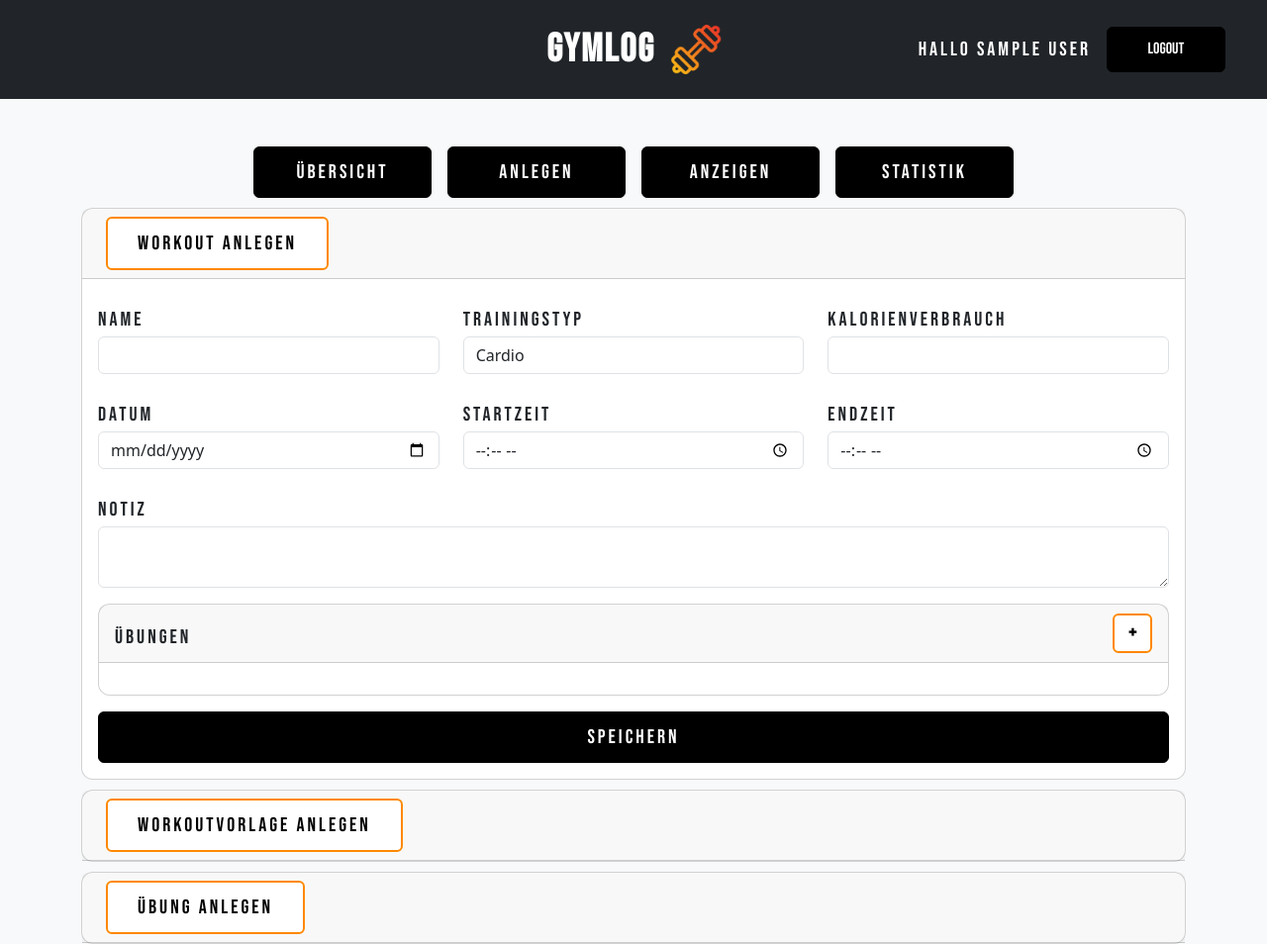
After one commit to rh3ss/GymLog, a Flask app: page /create in a window 1280 px wide, after a click on "Workout anlegen". The commit adds this page. Shown: the whole page at 99% size. Run offline with Flask 3, Linux system fonts and the light colour scheme; the visitor is signed in with stand-in values (Sample User, id 1); data comes from the database, SQL or seed files in the repository; some libraries are stand-ins or nearby versions.

Commit message:
Add exercises to workouts, refactoring of routes, renaming.

```diff
--- a/src/app.py
+++ b/src/app.py
@@ -3,14 +3,14 @@ import threading
 import webbrowser
 import time
 
-from routes.auth import auth_bp
-from routes.workouts import workouts_bp
+from routes.config import auth_bp, pages_bp, workouts_bp
 
 def create_app() -> Flask:
     app = Flask(__name__)
     app.secret_key = "SECRET_KEY"
 
     app.register_blueprint(auth_bp)
+    app.register_blueprint(pages_bp)
     app.register_blueprint(workouts_bp)
 
     return app
--- /dev/null
+++ b/src/routes/pages.py
@@ -0,0 +1,38 @@
+from flask import render_template, session
+from .config import workout_service, pages_bp
+
+@pages_bp.route("/overview")
+def overview() -> str:
+    return render_template(
+        "pages/overview.html",
+        user_name=session["user_name"]
+    )
+
+@pages_bp.route("/create")
+def create() -> str:
+    workout_types = workout_service.get_workout_types()
+    muscle_group = workout_service.get_muscle_groups()
+    equipment = workout_service.get_equipment()
+    exercises = workout_service.get_exercises()
+    return render_template(
+        "pages/create.html",
+        user_name=session["user_name"],
+        workout_types=workout_types,
+        muscle_group=muscle_group,
+        equipment=equipment,
+        exercises=exercises
+    )
+
+@pages_bp.route("/display")
+def display() -> str:
+    return render_template(
+        "pages/display.html",
+        user_name=session["user_name"]
+    )
+
+@pages_bp.route("/statistics")
+def statistics() -> str:
+    return render_template(
+        "pages/statistics.html",
+        user_name=session["user_name"]
+    )
--- a/src/sql/create_tables.sql
+++ b/src/sql/create_tables.sql
@@ -31,7 +31,7 @@ CREATE TABLE IF NOT EXISTS exercise (
     exercise_id INTEGER NOT NULL,
     equipment_id INTEGER NOT NULL,
     muscle_group_id INTEGER NOT NULL,
-    name TEXT NOT NULL,
+    name TEXT NOT NULL UNIQUE,
     description TEXT,
     PRIMARY KEY (exercise_id),
     FOREIGN KEY (equipment_id) REFERENCES equipment(equipment_id),
--- a/src/static/style.css
+++ b/src/static/style.css
@@ -59,14 +59,14 @@ body {
     color: #ffffff;
 }
 
-.auth-text {
+.header-text {
     font-size: 60px;
     font-weight: 500;
     font-family: 'Bebas Neue', Arial, sans-serif;
     letter-spacing: 2px;
 }
 
-.auth-sub-text {
+.sub-text {
     font-size: 20px;
     font-weight: 1;
     font-family: 'Bebas Neue', Arial, sans-serif;
@@ -107,3 +107,17 @@ body {
     border-width: 2px;
     color: #000000;
 }
+
+.btn-workout-exercise {
+    height: 40px;
+    width: 40px;
+    font-size: 20px;
+    font-weight: bold;
+    display: flex;
+    align-items: center;
+    justify-content: center;
+    background-color: #ffffff;
+    border: 2px solid #ff8800;
+    color: #000000;
+    padding: 0;
+}
--- /dev/null
+++ b/src/templates/pages/create.html
@@ -0,0 +1,199 @@
+<!DOCTYPE html>
+<html>
+<head>
+    <meta charset="UTF-8">
+    <link rel="stylesheet" href="https://fonts.googleapis.com/css2?family=Bebas+Neue&display=swap">
+    <link rel="stylesheet" href="https://cdn.jsdelivr.net/npm/bootstrap@5.3.2/dist/css/bootstrap.min.css">
+    <link rel="stylesheet" href="https://cdn.jsdelivr.net/npm/bootstrap-select@1.14.0-beta3/dist/css/bootstrap-select.min.css">
+    <link rel="stylesheet" href="{{ url_for('static', filename='style.css') }}">
+</head>
+<body class="bg-light">
+    <nav class="navbar navbar-expand-lg navbar-dark bg-dark position-relative">
+        <div class="container-fluid d-flex justify-content-end align-items-center">
+            <div class="d-flex align-items-center gap-3">
+                <span class="text-white sub-text">Hallo {{ user_name }}</span>
+                <a href="{{ url_for('auth.logout') }}" class="btn btn-custom btn-logout">Logout</a>
+            </div>
+        </div>
+        <div class="position-absolute top-50 start-50 translate-middle d-flex align-items-center">
+            <span class="navbar-brand nav-text mb-0">GymLog</span>
+            <img src="{{ url_for('static', filename='img/logo.png') }}" alt="GymLog Logo" class="nav-logo">
+        </div>
+    </nav>
+    <div class="container mt-5">
+        <div class="d-flex justify-content-center mt-4">
+            <a href="{{ url_for('pages.overview') }}" class="btn btn-custom btn-switch mx-2">Übersicht</a>
+            <a href="{{ url_for('pages.create') }}" class="btn btn-custom btn-switch mx-2">Anlegen</a>
+            <a href="{{ url_for('pages.display') }}" class="btn btn-custom btn-switch mx-2">Anzeigen</a>
+            <a href="{{ url_for('pages.statistics') }}" class="btn btn-custom btn-switch mx-2">Statistik</a>
+        </div>
+        <div id="accordion">
+        <div class="card">
+            <div class="card-header" id="headingOne">
+                <h5 class="mb-0">
+                    <button class="btn btn-custom btn-accordion mx-2" data-bs-toggle="collapse" data-bs-target="#collapseOne" aria-expanded="true" aria-controls="collapseOne">Workout anlegen</button>
+                </h5>
+            </div>
+            <div class="collapse" id="collapseOne" aria-labelledby="headingOne" data-bs-parent="#accordion">
+                <div class="card-body">
+                    <form method="POST" action="{{ url_for('workouts.add_workout') }}">
+                        <div class="row mb-3">
+                            <div class="col-md-4">
+                                <label class="form-label sub-text">Name</label>
+                                <input type="text" name="workout_name" class="form-control" required></input>
+                            </div>
+                            <div class="col-md-4">
+                                <label class="form-label sub-text">Trainingstyp</label>
+                                <select class="form-control" name="workout_type" required>
+                                    {% for wt in workout_types %}
+                                        <option value="{{ wt.workout_type_id }}">{{ wt.name }}</option>
+                                    {% endfor %}
+                                </select>
+                            </div>
+                            <div class="col-md-4">
+                                <label class="form-label sub-text">Kalorienverbrauch</label>
+                                <input type="number" name="workout_calories" class="form-control"></input>
+                            </div>
+                        </div>
+                        <div class="row mb-3">
+                            <div class="col-md-4">
+                                <label class="form-label sub-text">Datum</label>
+                                <input type="date" name="workout_date" class="form-control" required></input>
+                            </div>
+                            <div class="col-md-4">
+                                <label class="form-label sub-text">Startzeit</label>
+                                <input type="time" name="workout_start_time" class="form-control"></input>
+                            </div>
+                            <div class="col-md-4">
+                                <label class="form-label sub-text">Endzeit</label>
+                                <input type="time" name="workout_end_time" class="form-control"></input>
+                            </div>
+                        </div>
+                        <div class="mb-3">
+                            <label class="form-label sub-text">Notiz</label>
+                            <textarea type="text" name="workout_note" class="form-control" rows="2"></textarea>
+                        </div>
+                        <div class="card mb-3">
+                            <div class="card-header d-flex justify-content-between align-items-center">
+                                <span class="form-label sub-text">Übungen</span>
+                                <button type="button" class="btn btn-custom btn-workout-exercise" onclick="addExercise()">+</button>
+                            </div>
+                            <div class="card-body" id="exercise_container"></div>
+                        </div>
+                        <button type="submit" class="btn btn-custom btn-login sub-text">Speichern</button>
+                    </form>
+                </div>
+            </div>
+        </div>
+        <div class="card">
+            <div class="card-header" id="headingThree">
+            <h5 class="mb-0">
+                <button class="btn btn-custom btn-accordion mx-2 collapsed" data-bs-toggle="collapse" data-bs-target="#collapseThree" aria-expanded="false" aria-controls="collapseThree">Workoutvorlage anlegen</button>
+            </h5>
+            </div>
+            <div class="collapse" id="collapseThree" aria-labelledby="headingThree" data-bs-parent="#accordion">
+            <div class="card-body">
+                Übung anlegen Text.
+            </div>
+            </div>
+        </div>
+        <div class="card">
+            <div class="card-header" id="headingTwo">
+                <h5 class="mb-0">
+                    <button class="btn btn-custom btn-accordion mx-2 collapsed" data-bs-toggle="collapse" data-bs-target="#collapseTwo" aria-expanded="false" aria-controls="collapseTwo">Übung anlegen</button>
+                </h5>
+            </div>
+            <div class="collapse" id="collapseTwo" aria-labelledby="headingTwo" data-bs-parent="#accordion">
+            <div class="card-body">
+                <form method="POST" action="{{ url_for('workouts.add_exercise') }}">
+                    <div class="row mb-3">
+                        <div class="col-md-4">
+                            <label class="form-label sub-text">Name</label>
+                            <input type="text" name="exercise_name" class="form-control" required></input>
+                        </div>
+                        <div class="col-md-4">
+                            <label class="form-label sub-text">Muskelgruppe</label>
+                            <select class="form-control" name="exercise_muscle_group" required>
+                                {% for mg in muscle_group %}
+                                    <option value="{{ mg.muscle_group_id }}">{{ mg.name }}</option>
+                                {% endfor %}
+                            </select>
+                        </div>
+                        <div class="col-md-4">
+                            <label class="form-label sub-text">Equipment</label>
+                            <select class="form-control" name="exercise_equipment" required>
+                                {% for eq in equipment %}
+                                    <option value="{{ eq.equipment_id }}">{{ eq.name }}</option>
+                                {% endfor %}
+                            </select>
+                        </div>
+                    </div>
+                    <div class="mb-3">
+                        <label class="form-label sub-text">Beschreibung</label>
+                        <textarea type="text" name="exercise_description" class="form-control" rows="1"></textarea>
+                    </div>
+                    <button type="submit" class="btn btn-custom btn-login sub-text">Speichern</button>
+                </form>
+            </div>
+            </div>
+        </div>
+        </div>
+    </div>
+    <script src="https://code.jquery.com/jquery-3.7.1.min.js"></script>
+    <script src="https://cdn.jsdelivr.net/npm/bootstrap@5.3.2/dist/js/bootstrap.bundle.min.js"></script>
+    <script src="https://cdn.jsdelivr.net/npm/bootstrap-select@1.14.0-beta3/dist/js/bootstrap-select.min.js"></script>
+
+    <script>
+    let exerciseIndex = 0;
+    function addExercise() {
+        let container = $("#exercise_container");
+        let newCard = $(`
+            <div class="card mb-3 exerciseCard">
+                <div class="card-body">
+                    <div class="row align-items-start g-2">
+                        <div class="col-md-6">
+                            <select class="form-control selectpicker" data-live-search="true" name="workout_exercises[]">
+                                {% for ex in exercises %}
+                                    <option value="{{ ex.exercise_id }}" data-muscle-group-id="{{ ex.muscle_group_id }}" data-equipment-id="{{ ex.equipment_id }}" data-description="{{ ex.description }}">
+                                        {{ ex.name }}
+                                    </option>
+                                {% endfor %}
+                            </select>
+                        </div>
+                        <div class="col-md-2">
+                            <input type="text" class="form-control" name="muscle_group[]" readonly placeholder="Muskelgruppe">
+                        </div>
+                        <div class="col-md-2">
+                            <input type="text" class="form-control" name="equipment[]" readonly placeholder="Equipment">
+                        </div>
+                        <div class="col-md-2 d-flex align-items-center justify-content-center">
+                            <button type="button" class="btn btn-workout-exercise" onclick="removeExercise(this)">-</button>
+                        </div>
+                        <div class="col-md-12 mt-2">
+                            <small class="form-text description-text"></small>
+                        </div>
+                    </div>
+                </div>
+            </div>
+        `);
+        container.append(newCard);
+        newCard.find('.selectpicker').selectpicker();
+        newCard.find('select.selectpicker').on('changed.bs.select', function() {
+            let selected = $(this).find('option:selected');
+            let muscleGroup = selected.data('muscle-group-id') || '';
+            let equipment = selected.data('equipment-id') || '';
+            let description = selected.data('description') || '';
+
+            newCard.find('input[name="muscle_group[]"]').val(muscleGroup);
+            newCard.find('input[name="equipment[]"]').val(equipment);
+            newCard.find('.description-text').text(description);
+        });
+    }
+
+    function removeExercise(button) {
+        button.closest(".exerciseCard").remove();
+    }
+
+    </script>
+</body>
+</html>
```
Also changed, not shown: src/routes/add_exercise.py (added, +14 -0 lines), src/routes/add_workout.py (added, +22 -0 lines), src/routes/auth.py (+3 -9 lines), src/routes/config.py (added, +17 -0 lines), src/routes/workouts.py (deleted, +0 -60 lines), src/services/workoutservice.py (+8 -3 lines), src/sql/insert_defaults.sql (+35 -10 lines), src/templates/auth/login.html (+6 -6 lines), src/templates/auth/register.html (+10 -10 lines), src/templates/pages/display.html (renamed from src/templates/workouts/statistics.html, +7 -6 lines), src/templates/pages/overview.html (renamed from src/templates/workouts/display.html, +7 -6 lines), src/templates/pages/statistics.html (renamed from src/templates/workouts/overview.html, +7 -6 lines), src/templates/workouts/create.html (deleted, +0 -130 lines), src/utils/dbclient.py (+7 -2 lines).
